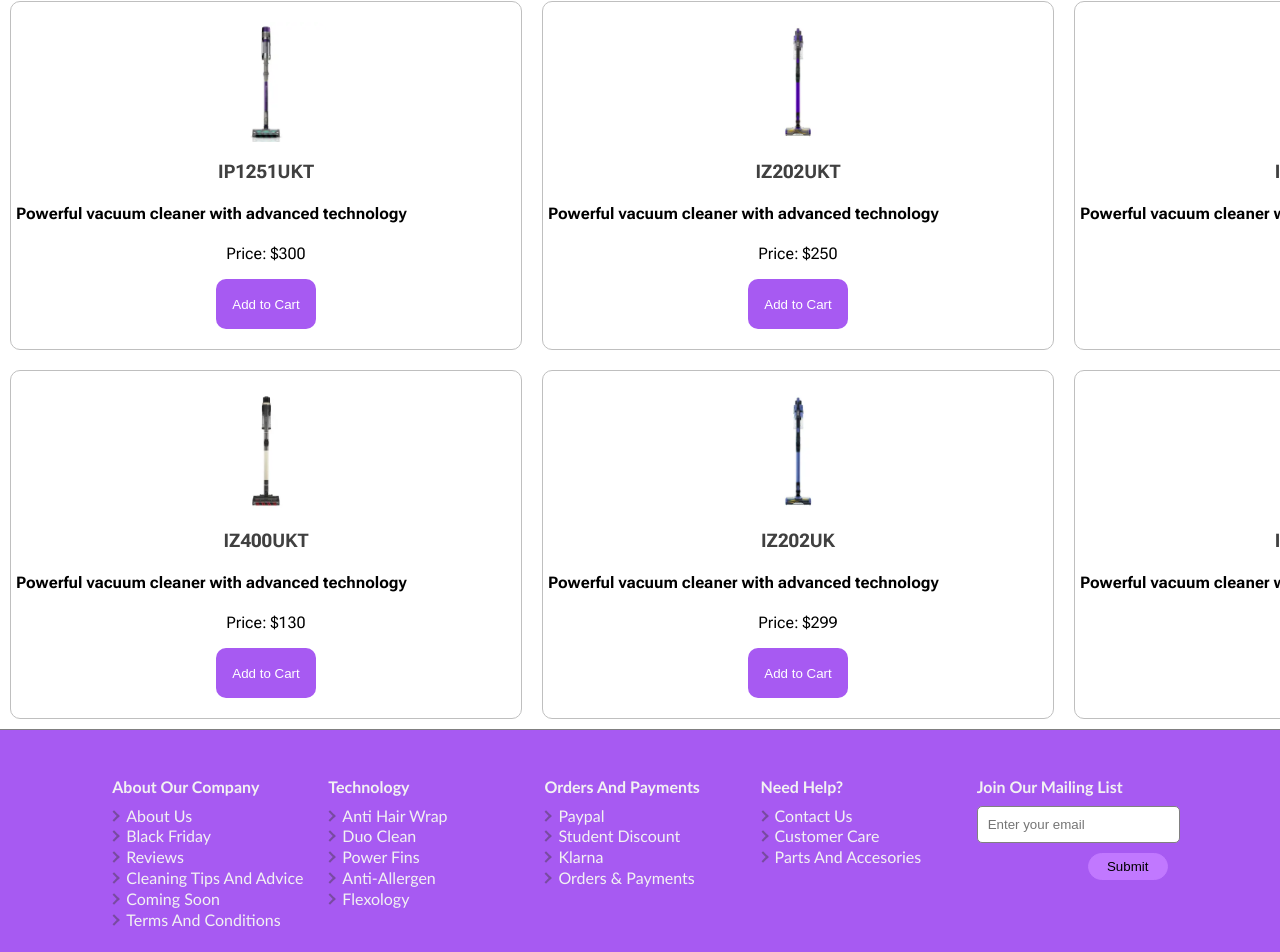
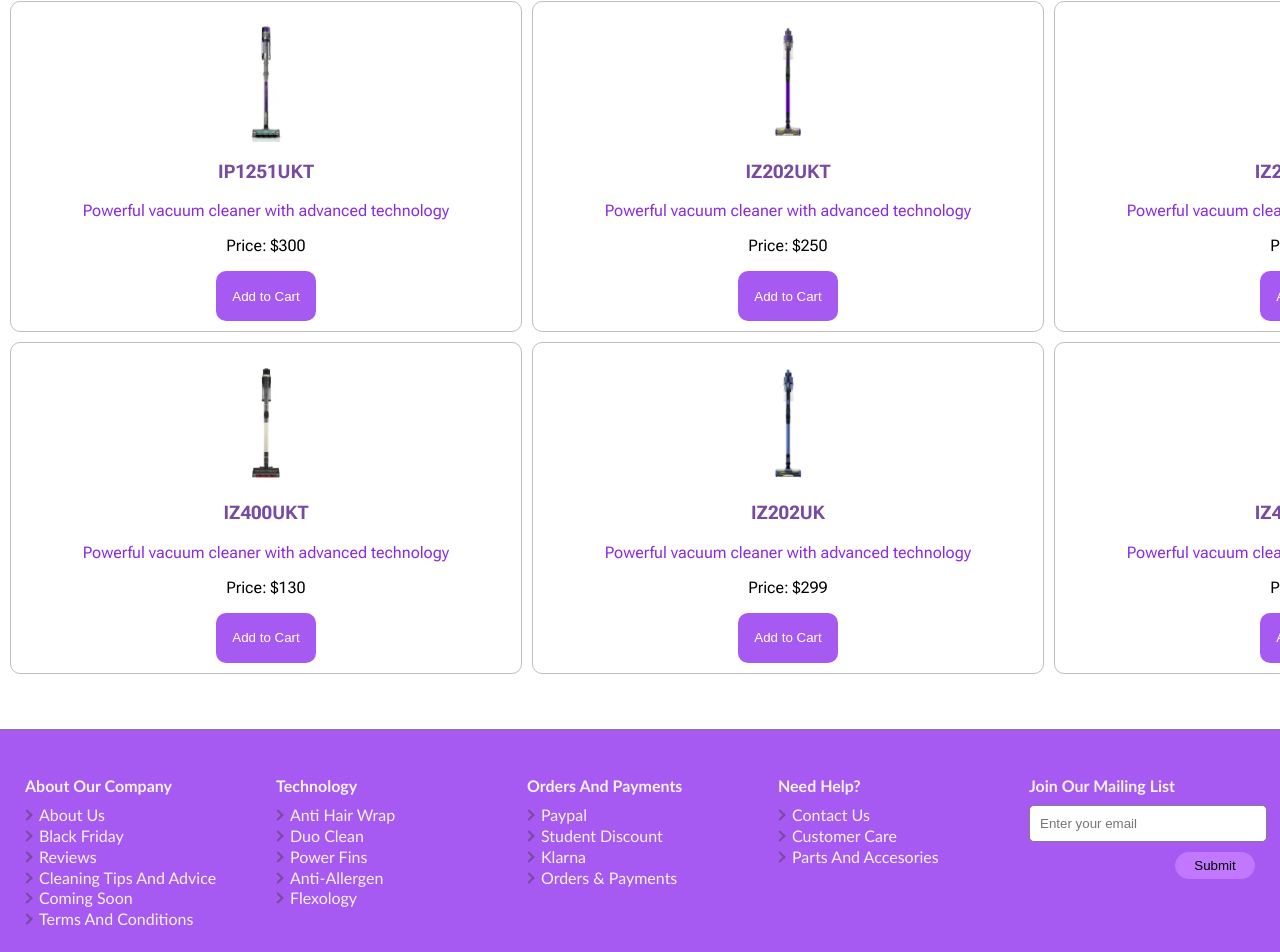
Before and after one commit to ioanTudo/hooverShop, a React (Create React App) app: page /hooverShop/cordless-hoovers in a window 1280 px wide. Shown: the part 171-1123 px from the top of the page. Built offline with nearby package versions, Linux system fonts and the light colour scheme; a web font is replaced by a local one.

Commit message:
fixing some bugs

```diff
--- a/src/component/footer/footer.css
+++ b/src/component/footer/footer.css
@@ -1,18 +1,15 @@
 @media (min-width: 375px) {
   footer {
-    display: flex;
-    flex-direction: column;
-
     border-top: 1px groove gray;
 
     background-color: rgb(167, 90, 242);
   }
-  h4 {
+  footer h4 {
     text-align: left;
   }
   .footerNav_link {
     display: grid;
-    grid-template-columns: 1fr 1fr 1fr 1fr 1fr;
+    grid-template-columns: 1fr;
 
     margin: auto;
 
@@ -121,3 +118,8 @@
     cursor: pointer;
   }
 }
+@media (min-width: 1200px) {
+  .footerNav_link {
+    grid-template-columns: 1fr 1fr 1fr 1fr 1fr;
+  }
+}
--- a/src/data.js
+++ b/src/data.js
@@ -105,8 +105,8 @@
 export const NAVList = [
   {
     id: 0,
-    name: "home",
-    pathLink: "/",
+    name: "offers",
+    pathLink: "/offers",
   },
   {
     id: 1,
--- a/src/pages/cordedVacPage/cordedVacDisplay.jsx
+++ b/src/pages/cordedVacPage/cordedVacDisplay.jsx
@@ -8,10 +8,12 @@
       ></div>
       <div className="product_info">
         <h3>{name}</h3>
-        <h4>{info}</h4>
+        <span>{info}</span>
+      </div>
+      <div className="product_paymentInfo">
         <p>Price: ${price}</p>
+        <button onClick={onAddToCart}>Add to Cart</button>
       </div>
-      <button onClick={onAddToCart}>Add to Cart</button>
     </div>
   );
 };
--- a/src/pages/cordedVacPage/products.css
+++ b/src/pages/cordedVacPage/products.css
@@ -1,8 +1,9 @@
+@media (min-width: 375px) {
   .products_container {
     display: grid;
-  grid-template-columns: 1fr 1fr 1fr;
+    grid-template-columns: 1fr 1fr;
 
-  gap: 20px;
+    gap: 10px;
   }
   .products_container > hr {
     color: gray;
@@ -15,9 +16,10 @@
 
     border-radius: 10px;
 
-  padding: 20px 5px;
+    padding: 20px 5px 10px 5px;
 
-  width: 500px;
+    width: 95%;
+    height: auto;
 
     margin: auto;
 
@@ -25,11 +27,25 @@
     font-optical-sizing: auto;
     font-weight: 400;
     font-style: normal;
-  font-variation-settings: "slnt" 0, "wdth" 100, "GRAD" 0, "XOPQ" 96, "XTRA" 468,
-    "YOPQ" 79, "YTAS" 750, "YTDE" -203, "YTFI" 738, "YTLC" 514, "YTUC" 712;
+    font-variation-settings: "slnt" 0, "wdth" 100, "GRAD" 0, "XOPQ" 96,
+      "XTRA" 468, "YOPQ" 79, "YTAS" 750, "YTDE" -203, "YTFI" 738, "YTLC" 514,
+      "YTUC" 712;
   }
+
   .products_container h3 {
-  color: #404040;
+    color: rgb(120, 75, 160);
+  }
+  .product_info {
+    justify-self: center;
+
+    color: rgb(138, 43, 226);
+  }
+  .product_info h4 {
+    color: rgb(167, 90, 242);
+  }
+
+  .product_paymentInfo p {
+    color: black;
   }
   .product_img {
     width: 120px;
@@ -41,13 +57,17 @@
 
     margin: auto;
   }
-
-.product_item > button:hover {
+  .product_paymentInfo {
+    margin-bottom: 0;
+  }
+  .product_paymentInfo button:hover {
     background-color: rgb(138, 43, 226);
   }
-.product_item > button {
+  .product_paymentInfo button {
     width: 100px;
     height: 50px;
+
+    grid-row: 3/4;
 
     background-color: rgb(167, 90, 242);
 
@@ -56,7 +76,7 @@
 
     color: white;
 
-  margin: auto;
+    margin: auto auto 0 auto;
 
     cursor: pointer;
   }
@@ -66,3 +86,12 @@
 
     min-height: 100vh;
   }
+}
+@media (min-width: 1200px) {
+  .products_container {
+    grid-template-columns: 1fr 1fr 1fr;
+  }
+  .product_item {
+    width: 500px;
+  }
+}
```
Lines whose indentation alone changed are shown as unchanged.
